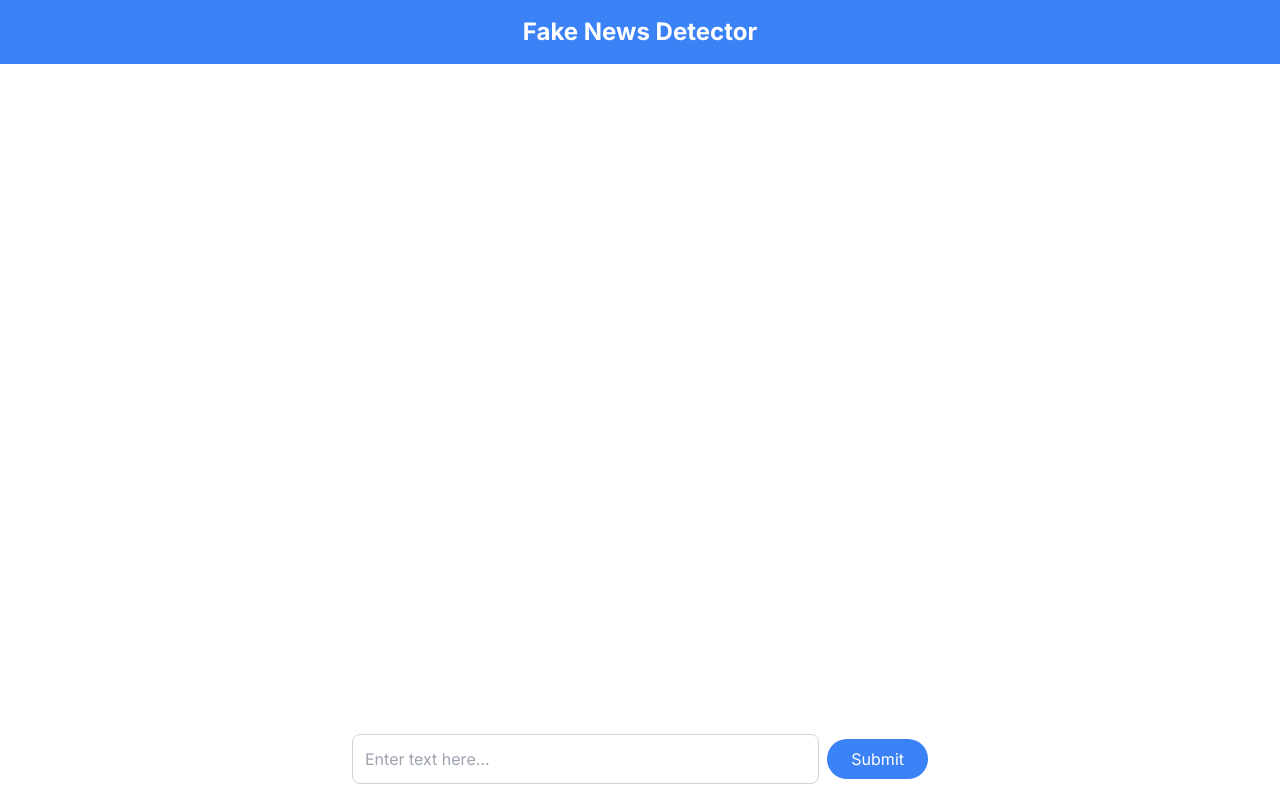
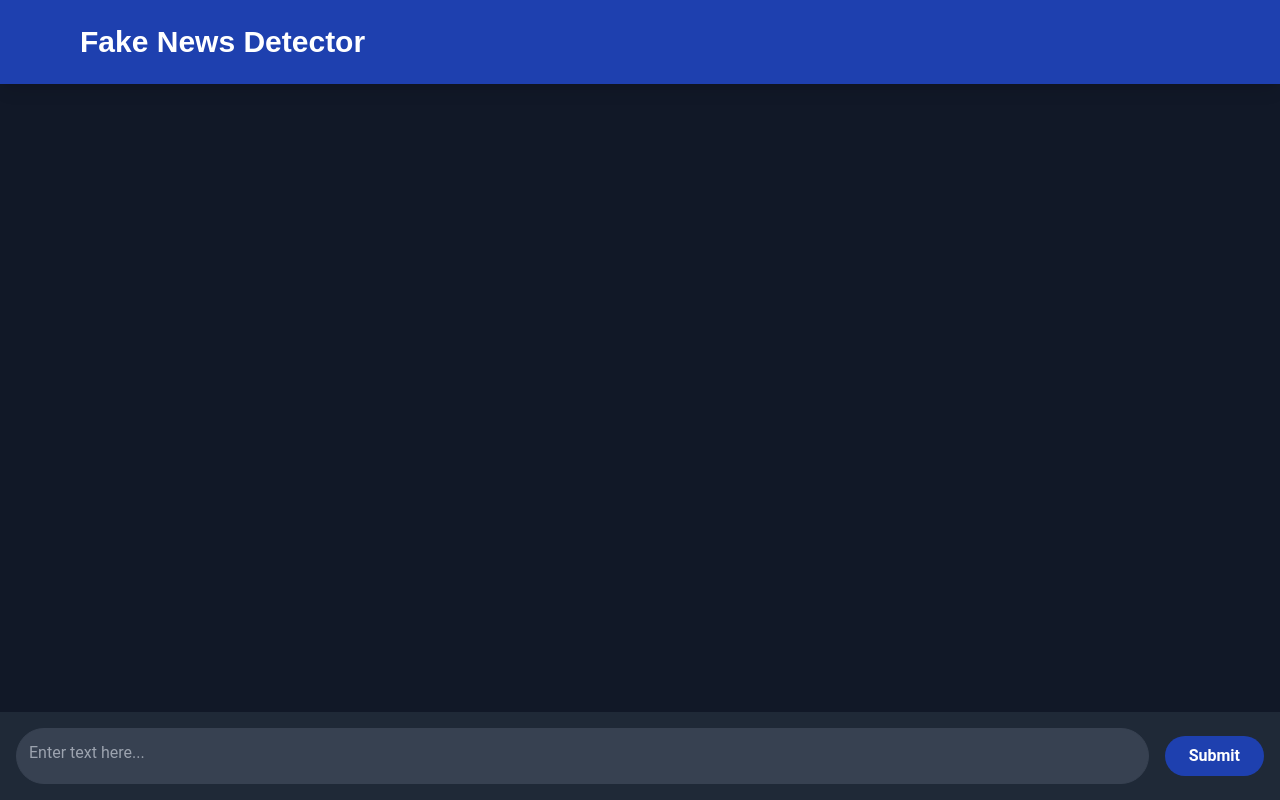
Before and after one commit to Dev-the-coder/Fake-News-Detection, a Next.js app in the folder client/: page / in a window 1280 px wide. Built offline with nearby package versions, Linux system fonts and the light colour scheme.

Commit message:
built the frontend

```diff
--- /dev/null
+++ b/client/src/app/(Home)/analysis-component.tsx
@@ -0,0 +1,39 @@
+import { useState } from "react";
+import Modal from "./modal";
+
+const AnalysisComponent = ({ news }: { news: any }) => {
+    const [showLinksModal, setShowLinksModal] = useState(false);
+    const formatTextToHTML = (text: string) => {
+        let htmlText = text.replace(/\n/g, "<br/>");
+        htmlText = htmlText.replace(/\*\*(.*?)\*\*/g, "<strong>$1</strong>");
+        htmlText = htmlText.replace(/^\d+\.\s*(.*)$/gm, "<li>$1</li>");
+        htmlText = `<ul>${htmlText}</ul>`;
+        return htmlText;
+    };
+    return (
+        <div className="relative flex flex-col items-end p-4 m-2 rounded-xl w-full gap-20">
+            <div className="flex flex-col items-start p-4 mb-4 bg-gray-600 rounded-lg cursor-pointer w-1/2">
+                <div className="mb-2 text-white">{news.userText}</div>
+            </div>
+            <div className="flex w-full">
+                <div
+                    className="p-4 mb-4 bg-gray-700 rounded-lg cursor-pointer w-1/2 float-left"
+                    onClick={() => setShowLinksModal(true)}
+                >
+                    <div className="mb-2 text-white text-right font-extrabold">{news.verdict}</div>
+                    <div className="text-white" dangerouslySetInnerHTML={{ __html: formatTextToHTML(news.analysis) }}/>
+                </div>
+                <div className="flex items-center justify-center w-12 h-12 text-white bg-gray-500 rounded-full font-bold">
+                    {Math.round(news.credibility)}
+                </div>
+            </div>
+            <Modal
+                isOpen={showLinksModal}
+                onClose={() => setShowLinksModal(false)}
+                relevantSources={news.search_results}
+            />
+        </div>
+    );
+};
+
+export default AnalysisComponent;
--- /dev/null
+++ b/client/src/app/(Home)/modal-component.tsx
@@ -0,0 +1,39 @@
+import React from "react";
+
+interface Source {
+    link: string;
+    title: string;
+    post_date: string | null;
+    similarity_score: number;
+    verdict: string;
+    content_source: string;
+}
+
+interface SourceListItemProps {
+    source: Source;
+}
+
+const ModalComponent: React.FC<SourceListItemProps> = ({ source }) => {
+    return (
+        <div className="mb-4">
+            <div className="flex justify-between">
+                <a
+                        href={source.link}
+                        target="_blank"
+                        rel="noopener noreferrer"
+                        className="text-blue-400 hover:underline"
+                    >
+                        {source.title}
+                    </a>
+                    <div className="text-white text-lg text-gray900">{source.verdict}</div>
+            </div>
+            <div className="text-gray-300">
+                <div>Post Date: {source.post_date ? source.post_date : "Could not find"}</div>
+                <div>Source: {source.content_source}</div>
+                <div>Similarity Score: {source.similarity_score}</div>
+            </div>
+        </div>
+    );
+};
+
+export default ModalComponent;
--- /dev/null
+++ b/client/src/app/(Home)/modal.tsx
@@ -0,0 +1,46 @@
+import { FC } from "react";
+import ModalComponent from "./modal-component";
+
+interface Source {
+    link: string;
+    title: string;
+    post_date: string | null;
+    similarity_score: number;
+    verdict: string;
+    content_source: string;
+}
+
+interface ModalProps {
+    isOpen: boolean;
+    onClose: () => void;
+    relevantSources: Source[];
+}
+
+const Modal: FC<ModalProps> = ({ isOpen, onClose, relevantSources }) => {
+    if (!isOpen) return null;
+
+    return (
+        <div className="fixed inset-0 z-50 bg-gray-400 bg-opacity-90 flex items-center justify-center">
+            <div className="bg-gray-800 h-80 w-1/2 rounded-lg overflow-hidden">
+                <div className="p-6 sticky top-0 bg-gray-700 rounded-t-lg flex justify-between items-center">
+                    <h2 className="text-2xl font-bold text-white">Relevant Sources</h2>
+                    <button
+                        className="text-white text-2xl hover:text-gray-300 cursor-pointer"
+                        onClick={onClose}
+                    >
+                        &times;
+                    </button>
+                </div>
+                <div className="overflow-y-auto max-h-60 p-6 pt-0">
+                    <div className="space-y-4 text-white">
+                        {relevantSources.map((source, index) => (
+                            <ModalComponent key={index} source={source} />
+                        ))}
+                    </div>
+                </div>
+            </div>
+        </div>
+    );
+};
+
+export default Modal;
--- a/client/src/app/(Home)/page.tsx
+++ b/client/src/app/(Home)/page.tsx
@@ -1,50 +1,56 @@
-'use client'
+"use client"
 import { useState } from 'react';
 import axios from 'axios';
+import AnalysisComponent from './analysis-component';
 
 const Home = () => {
-  const [text, setText] = useState('');
+  const [analysisHistory, setAnalysisHistory] = useState<any[]>([]);
+  const [loading, setLoading] = useState(false); // State to manage loading state
 
-  const handleChange = (event: React.ChangeEvent<HTMLTextAreaElement>) => {
-    setText(event.target.value);
-  };
-
-  const handleSubmit = async () => {
+  const handleSubmit = async (event: any) => {
+    event.preventDefault();
+    const newsText = event.target.newsText.value.trim();
+    event.target.newsText.value = '';
+    if (newsText !== "") {
+      setLoading(true);
       try {
-      const response = await axios.post('http://127.0.0.1:5000/api/text', { news: text });
-      console.log('API Response:', response.data);
+        const response = await axios.post('http://127.0.0.1:5000/api/text', { news: newsText });
+        setAnalysisHistory([...analysisHistory, {...response.data, "userText": newsText}]);
       } catch (error) {
         console.error('API Error:', error);
+      } finally {
+        setLoading(false);
+      }
     }
   };
 
   return (
-    <div className="flex flex-col min-h-screen">
-      <header className="bg-blue-500 text-white text-center py-4">
-        <h1 className="text-2xl font-bold">Fake News Detector</h1>
+    <div className="flex flex-col min-h-screen bg-gray-900 text-white">
+      <header className="bg-blue-800 fixed top-0 left-0 right-0 text-white py-6 shadow-lg pl-20 font-sf z-50">
+        <h1 className="text-3xl font-extrabold">Fake News Detector</h1>
       </header>
-      <div className="flex-grow flex flex-col justify-end p-4">
-        <div className="w-full max-w-xl mx-auto flex items-center space-x-2">
+      <div style={{height: "10vh"}}></div>
+      <div className="flex-grow overflow-y-auto p-4 font-sans z-10">
+        {analysisHistory.map((news, index) => (
+          <AnalysisComponent key={index} news={news} />
+        ))}
+      </div>
+      <div style={{height: "10vh"}}></div>
+      <form className="fixed bottom-0 left-0 right-0 bg-gray-800 p-4 flex items-center justify-between gap-4 z-50" onSubmit={event => handleSubmit(event)}>
         <textarea
-            className="flex-grow p-3 border border-gray-300 rounded-lg resize-none overflow-hidden focus:outline-none focus:ring-2 focus:ring-blue-500"
-            rows={1}
+          className="flex-grow p-3 border border-gray-700 rounded-full resize-none overflow-y-auto focus:outline-none focus:ring-2 focus:ring-blue-750 bg-gray-700 text-white font-sans"
           placeholder="Enter text here..."
-            value={text}
-            onChange={handleChange}
-            style={{ height: 'auto' }}
-            onInput={(e) => {
-              e.currentTarget.style.height = 'auto';
-              e.currentTarget.style.height = `${e.currentTarget.scrollHeight}px`;
-            }}
+          name="newsText"
+          style={{ height: '3.5rem' }}
         />
         <button
-            className="bg-blue-500 text-white py-2 px-6 rounded-full hover:bg-blue-600 flex-shrink-0"
-            onClick={handleSubmit}
+          type="submit"
+          className={`bg-blue-800 text-white py-2 px-6 rounded-full hover:bg-blue-700 flex-shrink-0 transition-all font-sans font-bold ${loading ? 'opacity-50 cursor-not-allowed' : ''}`}
+          disabled={loading}
         >
-            Submit
+          {loading ? 'Loading...' : 'Submit'}
         </button>
-        </div>
-      </div>
+      </form>
     </div>
   );
 };
--- a/client/src/app/layout.tsx
+++ b/client/src/app/layout.tsx
@@ -5,8 +5,8 @@ import "./globals.css";
 const inter = Inter({ subsets: ["latin"] });
 
 export const metadata: Metadata = {
-  title: "Create Next App",
-  description: "Generated by create next app",
+  title: "TruthCheck",
+  description: "Empowering Users with Verifiable News Analysis: TruthCheck is a reliable tool that evaluates news articles, providing detailed analysis and credibility assessments. Stay informed with confidence.",
 };
 
 export default function RootLayout({
--- a/client/tailwind.config.ts
+++ b/client/tailwind.config.ts
@@ -13,6 +13,10 @@ const config: Config = {
         "gradient-conic":
           "conic-gradient(from 180deg at 50% 50%, var(--tw-gradient-stops))",
       },
+      fontFamily: {
+        sans: ['Roboto', 'sans-serif'],
+        sf: ['San Francisco', 'sans-serif'],
+      },
     },
   },
   plugins: [],
```
Also changed, not shown: 1 other file (tests, documents, lock files or other folders). Lines whose indentation alone changed are shown as unchanged.
